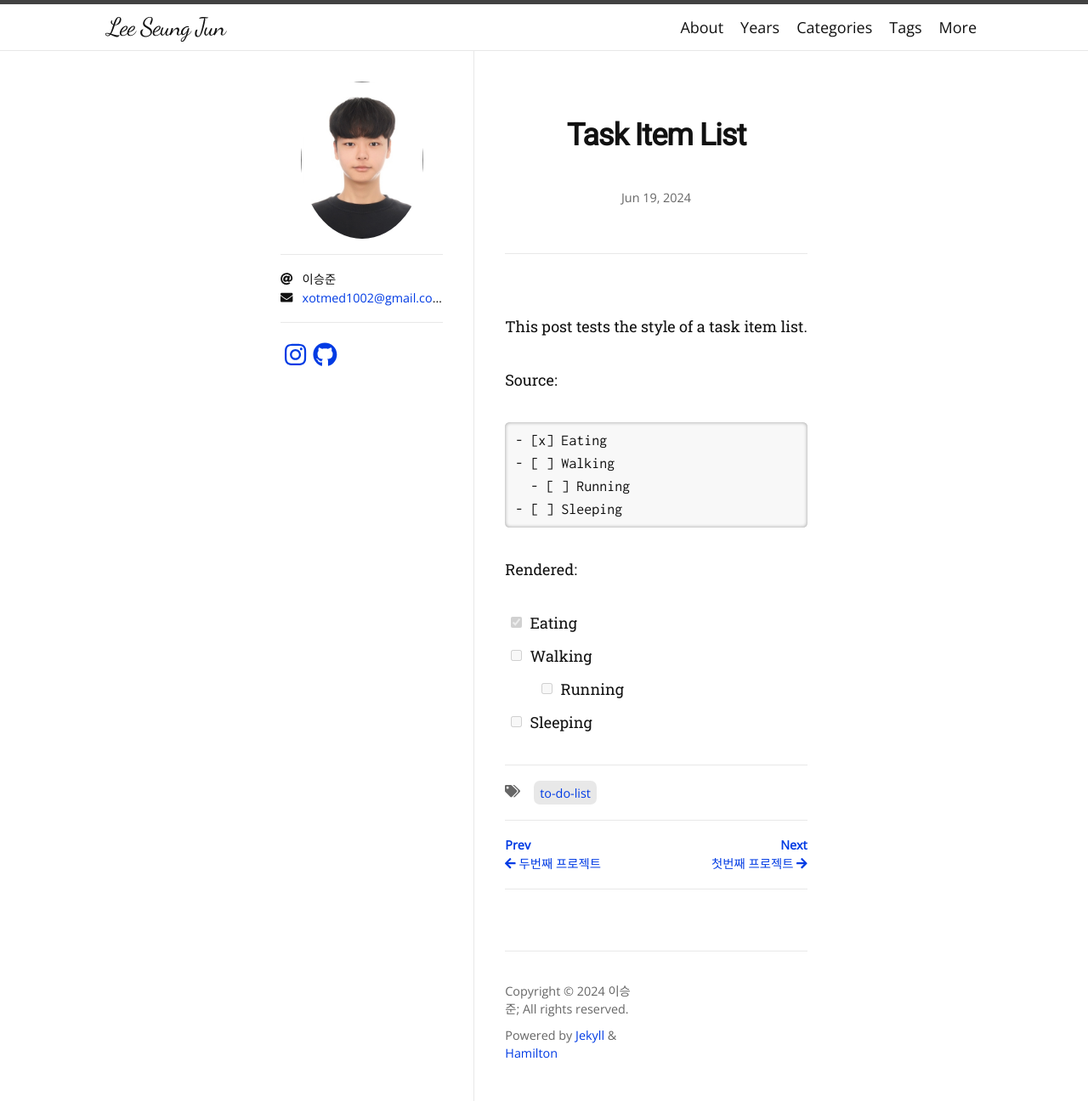
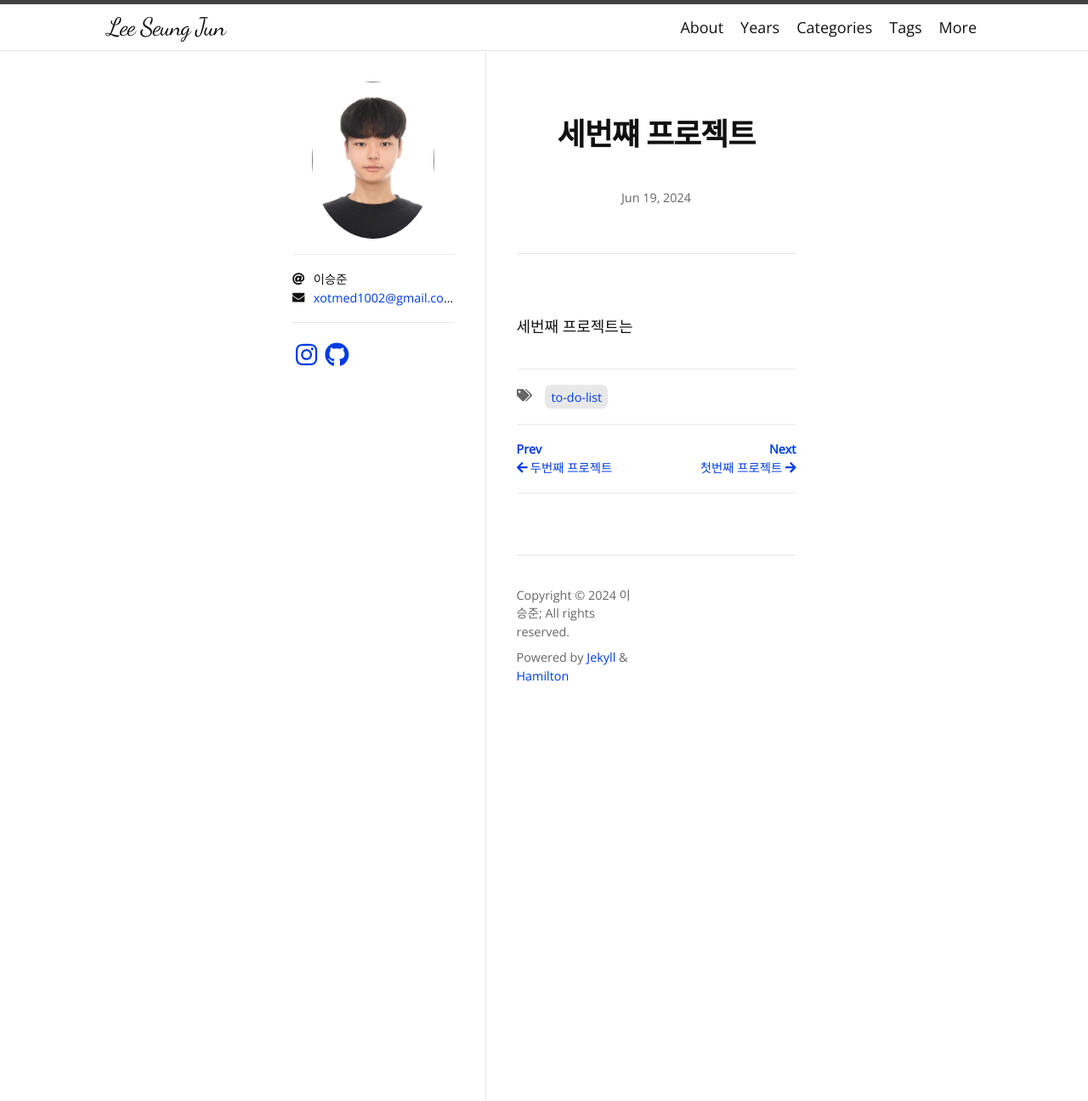
Before and after one commit to MooTo2002/MooTo2002.github.io, a Jekyll site: the page built from _posts/2024-06-19-세번째 프로젝트.md, in a window 1280 px wide. Shown: the whole page at 85% size. Built offline with Jekyll 4.4.1, drawn with Linux system fonts in a browser that asks for light colours; nearby versions of some CDN libraries; some web fonts are replaced.

Commit message:
Update 2024-06-19-세번째 프로젝트.md

````diff
--- a/_posts/2024-06-19-세번째 프로젝트.md
+++ b/_posts/2024-06-19-세번째 프로젝트.md
@@ -1,23 +1,6 @@
 ---
 layout: post
-title: Task Item List
+title: 세번쨰 프로젝트
 tags: [to-do list]
 ---
-
-This post tests the style of a task item list.
-
-Source:
-
-```markdown
-- [x] Eating
-- [ ] Walking
-  - [ ] Running
-- [ ] Sleeping
-```
-
-Rendered:
-
-- [x] Eating
-- [ ] Walking
-  - [ ] Running
-- [ ] Sleeping
+세번째 프로젝트는
````
